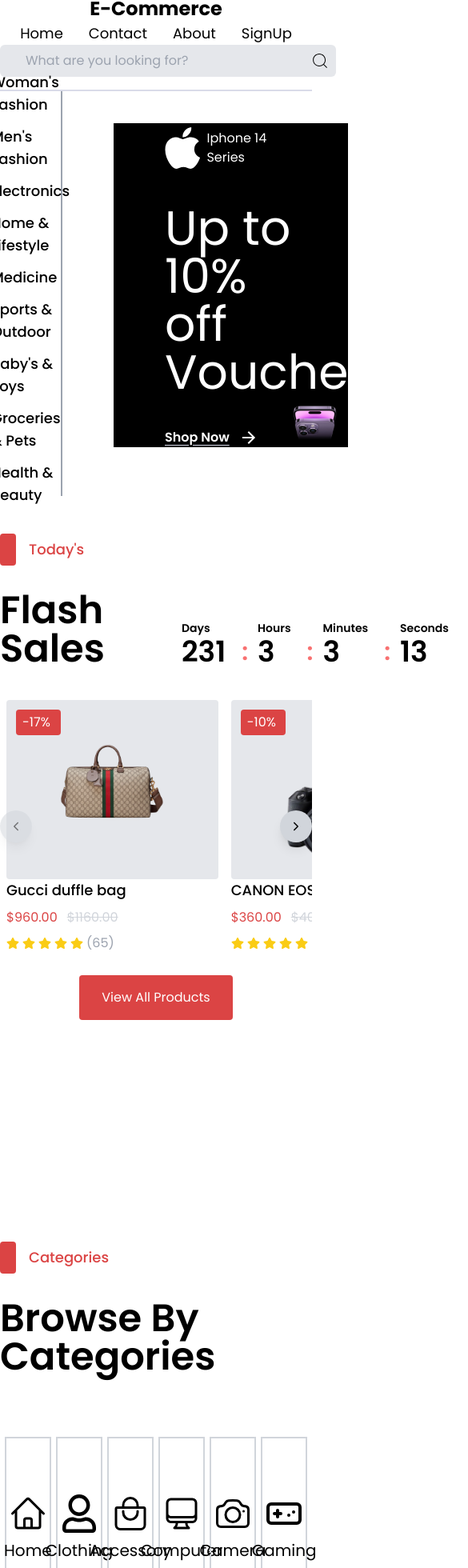
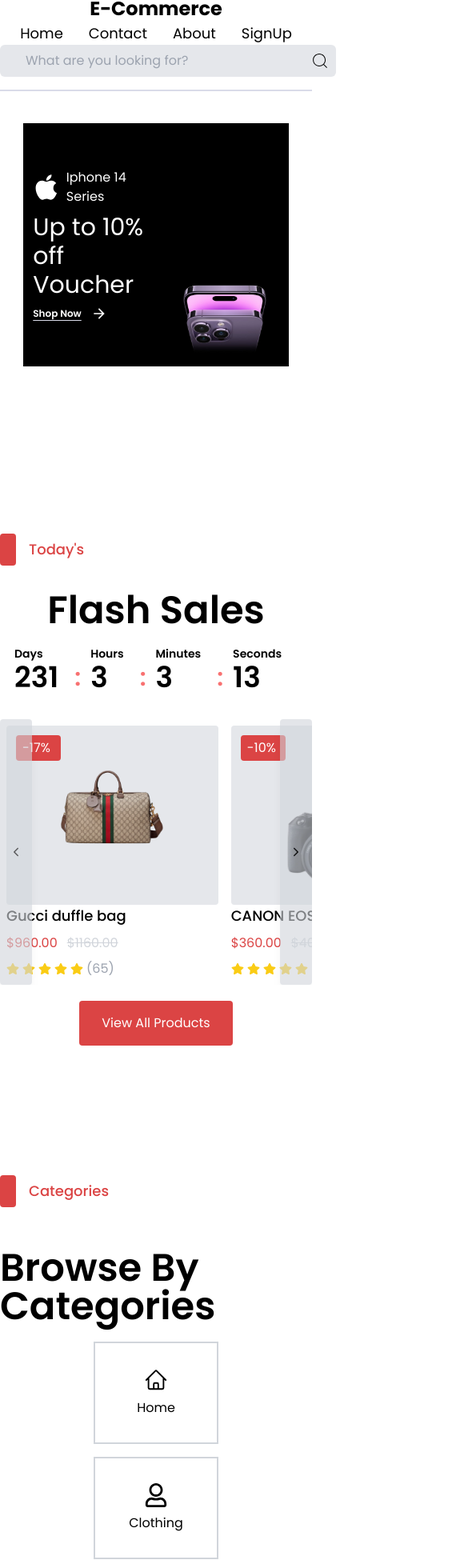
Before and after one commit to degu0/e-commerce, a React (Vite) app: page / in a window 390 px wide. Shown: the part 37-1997 px from the top of the page at 80% size, 585 px wide, since content can reach past the window. Built offline with nearby package versions, Linux system fonts and the light colour scheme; data requests are answered from the project's data file.

Commit message:
Responsiveness on the homepage

```diff
--- a/src/components/service/carrosel/Carrosel.tsx
+++ b/src/components/service/carrosel/Carrosel.tsx
@@ -75,14 +75,18 @@
             </div>
             <button
                 onClick={prevSlide}
-                className={`absolute top-1/2 left-0 transform -translate-y-1/2 bg-gray-300 p-3 rounded-full shadow-lg focus:outline-none hover:bg-gray-200 focus:bg-gray-300 transition-all duration-300 ${currentIndex === 0 ? 'opacity-50 cursor-not-allowed' : ''}`}
+                className={`absolute top-1/2 left-0 transform -translate-y-1/2 bg-gray-300 opacity-60 p-3 rounded
+                    h-full lg:opacity-100 lg:rounded-full lg:h-10 shadow-lg focus:outline-none hover:bg-gray-200
+                    focus:bg-gray-300 transition-all duration-300 ${currentIndex === 0 ? 'opacity-100 lg:opacity-50 cursor-not-allowed' : ''}`}
                 disabled={currentIndex === 0}
             >
                 <IoIosArrowBack />
             </button>
             <button
                 onClick={nextSlide}
-                className={`absolute top-1/2 right-0 transform -translate-y-1/2 bg-gray-300 p-3 rounded-full shadow-lg focus:outline-none hover:bg-gray-200 focus:bg-gray-300 transition-all duration-300 ${currentIndex >= Math.ceil(products.length / itemsPerPage) - 1 ? 'opacity-50 cursor-not-allowed' : ''}`}
+                className={`absolute top-1/2 right-0 transform -translate-y-1/2 bg-gray-300 opacity-60 p-3 rounded
+                    h-full lg:opacity-100 lg:rounded-full lg:h-10 shadow-lg focus:outline-none hover:bg-gray-200
+                    focus:bg-gray-300 transition-all duration-300 ${currentIndex >= Math.ceil(products.length / itemsPerPage) - 1 ? 'opacity-100 lg:opacity-50 cursor-not-allowed' : ''}`}
                 disabled={currentIndex >= Math.ceil(products.length / itemsPerPage) - 1}
             >
                 <IoIosArrowForward />
--- a/src/components/service/category_products/CategoryProducts.tsx
+++ b/src/components/service/category_products/CategoryProducts.tsx
@@ -30,12 +30,12 @@
     return (
         <div
             className="cursor-pointer border-2 border-gray-300 flex flex-col justify-center items-center
-        gap-2 w-[15%] h-[60%] hover:border-none hover:bg-red-custom hover:text-white hover:transition-colors hover:duration-500"
+        gap-2 w-2/5 h-32 md:h-full md:w-7/12 lg:h-5/5 lg:w-full 2xl:h-3/5  hover:border-none hover:bg-red-custom hover:text-white hover:transition-colors hover:duration-500"
             onClick={handleClick}
         >
             {/* Renderiza o ícone se ele existir no mapeamento */}
-            {IconComponent && <IconComponent className="text-5xl" />}
-            <h4 className="text-medium text-xl">{title}</h4>
+            {IconComponent && <IconComponent className="text-3xl lg:text-5xl" />}
+            <h4 className="text-medium text-base lg:text-xl">{title}</h4>
         </div>
     );
 }
--- a/src/components/service/show_products/showProducts.tsx
+++ b/src/components/service/show_products/showProducts.tsx
@@ -46,7 +46,7 @@
     return (
         <div className="p-4 flex flex-col items-center">
             <div
-                className="w-full grid grid-cols-4 gap-4"
+                className="w-full grid grid-cols-1 justify-items-center sm:grid-cols-2 lg:grid-cols-3 xl:grid-cols-4 gap-4"
             >
                 {products.slice(0, visibleProducts).map((product: Product) => (
                     <div key={product.id} className="flex-shrink-0 p-2">
--- a/src/pages/home/Home.tsx
+++ b/src/pages/home/Home.tsx
@@ -1,7 +1,7 @@
 import { TbTruckDelivery, TbHeadset } from "react-icons/tb";
 import { RiShieldCheckLine } from "react-icons/ri";
 import { IoMdArrowForward } from "react-icons/io";
-import { FaApple} from "react-icons/fa6";
+import { FaApple } from "react-icons/fa6";
 import { AdMusic } from "../../components/service/ad_music/AdMusic";
 import { ProductList } from "../../components/service/show_products/showProducts";
 import { CategoryProducts } from "../../components/service/category_products/CategoryProducts";
@@ -22,79 +22,91 @@
     return (
         <div className="max-w-7xl m-auto font-custom">
             <div className="flex gap-16 h-[60vh] container">
-                <div className="w-[20%] border-gray-400 border-r-2 flex flex-col  justify-center items-center">
+                <div className="w-[20%] border-gray-400 border-r-2 hidden lg:flex lg:flex-col lg:justify-start xl:justify-center lg:items-center 2xl:h-4/5">
                     <ul className="font-medium text-lg">
                         <li className="mb-3">
                             <a href="/" className="relative inline-block text-lg group">
                                 Woman's Fashion
-                                <span className="absolute bottom-0 left-0 w-0 h-0.5 bg-gray-line group-hover:w-full transition-all duration-500"></span>
+                                <span
+                                    className="absolute bottom-0 left-0 w-0 h-0.5 bg-gray-line group-hover:w-full transition-all duration-500"></span>
                             </a>
                         </li>
                         <li className="mb-3">
                             <a href="/" className="relative inline-block text-lg group">
                                 Men's Fashion
-                                <span className="absolute bottom-0 left-0 w-0 h-0.5 bg-gray-line group-hover:w-full transition-all duration-500"></span>
+                                <span
+                                    className="absolute bottom-0 left-0 w-0 h-0.5 bg-gray-line group-hover:w-full transition-all duration-500"></span>
                             </a>
                         </li>
                         <li className="mb-3">
                             <a href="/" className="relative inline-block text-lg group">
                                 Electronics
-                                <span className="absolute bottom-0 left-0 w-0 h-0.5 bg-gray-line group-hover:w-full transition-all duration-500"></span>
+                                <span
+                                    className="absolute bottom-0 left-0 w-0 h-0.5 bg-gray-line group-hover:w-full transition-all duration-500"></span>
                             </a>
                         </li>
                         <li className="mb-3">
                             <a href="/" className="relative inline-block text-lg group">
                                 Home & Lifestyle
-                                <span className="absolute bottom-0 left-0 w-0 h-0.5 bg-gray-line group-hover:w-full transition-all duration-500"></span>
+                                <span
+                                    className="absolute bottom-0 left-0 w-0 h-0.5 bg-gray-line group-hover:w-full transition-all duration-500"></span>
                             </a>
                         </li>
                         <li className="mb-3">
                             <a href="/" className="relative inline-block text-lg group">
                                 Medicine
-                                <span className="absolute bottom-0 left-0 w-0 h-0.5 bg-gray-line group-hover:w-full transition-all duration-500"></span>
+                                <span
+                                    className="absolute bottom-0 left-0 w-0 h-0.5 bg-gray-line group-hover:w-full transition-all duration-500"></span>
                             </a>
                         </li>
                         <li className="mb-3">
                             <a href="/" className="relative inline-block text-lg group">
                                 Sports & Outdoor
-                                <span className="absolute bottom-0 left-0 w-0 h-0.5 bg-gray-line group-hover:w-full transition-all duration-500"></span>
+                                <span
+                                    className="absolute bottom-0 left-0 w-0 h-0.5 bg-gray-line group-hover:w-full transition-all duration-500"></span>
                             </a>
                         </li>
                         <li className="mb-3">
                             <a href="/" className="relative inline-block text-lg group">
                                 Baby's & Toys
-                                <span className="absolute bottom-0 left-0 w-0 h-0.5 bg-gray-line group-hover:w-full transition-all duration-500"></span>
+                                <span
+                                    className="absolute bottom-0 left-0 w-0 h-0.5 bg-gray-line group-hover:w-full transition-all duration-500"></span>
                             </a>
                         </li>
                         <li className="mb-3">
                             <a href="/" className="relative inline-block text-lg group">
                                 Groceries & Pets
-                                <span className="absolute bottom-0 left-0 w-0 h-0.5 bg-gray-line group-hover:w-full transition-all duration-500"></span>
+                                <span
+                                    className="absolute bottom-0 left-0 w-0 h-0.5 bg-gray-line group-hover:w-full transition-all duration-500"></span>
                             </a>
                         </li>
                         <li className="mb-3">
                             <a href="/" className="relative inline-block text-lg group">
                                 Health & Beauty
-                                <span className="absolute bottom-0 left-0 w-0 h-0.5 bg-gray-line group-hover:w-full transition-all duration-500"></span>
+                                <span
+                                    className="absolute bottom-0 left-0 w-0 h-0.5 bg-gray-line group-hover:w-full transition-all duration-500"></span>
                             </a>
                         </li>
                     </ul>
                 </div>
-                <div className="bg-black flex w-[75%] h-[80%] m-auto my-10 cursor-pointer">
-                    <div className="h-full w-1/2 flex flex-col gap-10 justify-center items-start ml-16">
+                <div
+                    className="bg-black flex w-[85%] h-[60%] md:w-[75%] md:h-[70%] lg:w-[70%] lg:h-[80%] 2xl:h-[60%] m-auto my-10 cursor-pointer">
+                    <div className="h-full w-1/2 flex flex-col gap-2 md:gap-5 justify-center items-start ml-3 md:ml-10 lg:ml-16">
                         <div className="flex items-center gap-2">
-                            <FaApple className="text-white text-6xl" />
+                            <FaApple className="text-white text-4xl md:text-5xl lg:text-6xl" />
                             <p className="text-white">Iphone 14 Series</p>
                         </div>
                         <div>
-                            <h1 className="text-white text-6xl">
+                            <h1 className="text-white text-3xl md:text-4xl lg:text-5xl">
                                 Up to 10% <br />
                                 off Voucher
                             </h1>
                         </div>
                         <div className="flex items-center gap-3">
-                            <p className="text-white font-semibold underline underline-offset-4 decoration-gray-line">Shop Now</p>
-                            <IoMdArrowForward className="text-white text-2xl" />
+                            <p
+                                className="text-white font-semibold text-xs lg:text-base underline underline-offset-4 decoration-gray-line">
+                                Shop Now</p>
+                            <IoMdArrowForward className="text-white text-xl" />
                         </div>
                     </div>
                     <div className="flex items-end w-1/2 h-full">
@@ -102,9 +114,11 @@
                     </div>
                 </div>
             </div>
+
             <div className="flex flex-col items-center w-full h-[90vh] mt-[12%]">
                 <TitleCategory name={"Today's"} />
-                <div className="flex items-end gap-x-24 w-full mb-8">
+                <div
+                    className="flex flex-col items-center gap-5 md:flex-row md:justify-between xl:justify-start xl:gap-20 w-full mb-8">
                     <h2 className="text-5xl font-semibold">Flash Sales</h2>
                     <Timer />
                 </div>
@@ -115,14 +129,16 @@
                     <Button label="View All Products" />
                 </div>
             </div>
-            <div className="flex flex-col justify-center items-center w-full h-[90vh] my-[5%]">
+
+            <div className="flex flex-col justify-center items-center gap-5 w-full h-[60vh] my-[5%]">
                 <TitleCategory name="Categories" />
                 <div className="flex justify-between gap-40 w-full">
                     <div>
                         <h2 className="text-5xl font-semibold">Browse By Categories</h2>
                     </div>
                 </div>
-                <div className="flex justify-evenly items-center w-full h-1/2 ">
+                <div
+                    className="grid grid-cols-1 justify-items-center sm:grid-cols-2 md:grid-cols-3 md:items-center lg:grid-cols-6 w-full h-1/2 gap-4">
                     <CategoryProducts title="Home" />
                     <CategoryProducts title="Clothing" />
                     <CategoryProducts title="Accessory" />
@@ -130,20 +146,26 @@
                     <CategoryProducts title="Camera" />
                     <CategoryProducts title="Gaming" />
                 </div>
+
             </div>
+
             <div className="flex flex-col justify-center items-center w-full h-[90vh] my-[5%]">
                 <TitleCategory name="This Mouth" />
-                <div className="flex justify-between items-end w-full mb-8">
-                    <h2 className="text-5xl font-semibold">Best Selling Products</h2>
+                <div className="flex flex-col items-center md:flex-row md:justify-between md:items-end gap-5 w-full mb-8">
+                    <h2 className="text-4xl lg:text-5xl font-semibold">Best Selling Products</h2>
                     <Button label="View All" />
                 </div>
                 <div className="w-full">
                     <Carrosel />
                 </div>
             </div>
+
+
             <div className="flex justify-center items-center w-full h-[90vh] my-[5%]">
                 <AdMusic />
             </div>
+
+
             <div className="flex flex-col justify-center items-center w-full my-[5%]">
                 <TitleCategory name="Our Products" />
                 <div className="flex justify-between w-full mb-8">
@@ -151,16 +173,18 @@
                 </div>
                 <ProductList />
             </div>
-            <div className="flex flex-col justify-center items-center w-full h-screen">
+
+
+            <div className="flex flex-col justify-center items-center w-full h-[90vh]">
                 <TitleCategory name="Featured" />
                 <div className="w-full">
                     <h2 className="text-5xl font-semibold text-start">New Arrival</h2>
                 </div>
-                <div className="flex gap-3 h-full w-full my-10">
+                <div className="flex flex-col lg:flex-row gap-3 h-full w-full my-10">
                     <div className="relative flex gap-3 h-full w-full cursor-pointer">
                         <div className="bg-black w-full h-full flex relative">
-                            <div className="absolute inset-0 flex justify-center items-center z-10">
-                                <img src={PS5} className="w-[85%] object-cover" />
+                            <div className="absolute inset-0 flex justify-center items-end md:items-center lg:items-end z-10">
+                                <img src={PS5} className="w-6/12 md:w-[27%] lg:w-7/12 2xl:w-full object-cover" />
                             </div>
                             <div className="relative flex flex-col gap-3 justify-end m-10 z-20">
                                 <h2 className="text-white font-semibold text-3xl">PlayStation 5</h2>
@@ -168,7 +192,8 @@
                                     Black and White version of the PS5 <br />
                                     coming out on sale.
                                 </p>
-                                <p className="text-white font-semibold underline underline-offset-4 decoration-gray-line">Shop Now</p>
+                                <p className="text-white font-semibold underline underline-offset-4 decoration-gray-line">Shop Now
+                                </p>
                             </div>
                         </div>
                     </div>
@@ -183,37 +208,42 @@
                                     Featured woman collections that <br />
                                     give you another vibe.
                                 </p>
-                                <p className="text-white font-semibold underline underline-offset-4 decoration-gray-line">Shop Now</p>
+                                <p className="text-white font-semibold underline underline-offset-4 decoration-gray-line">Shop Now
+                                </p>
                             </div>
                         </div>
                         <div className="bg-black h-full w-full flex relative">
                             <div className="absolute inset-0 flex justify-center items-center z-10">
-                                <img src={Speakers} className="object-cover drop-shadow-2xl" />
+                                <img src={Speakers} className="object-cover drop-shadow-2xl h-full 2xl:h-auto" />
                             </div>
                             <div className="flex flex-col gap-3 justify-end m-5 z-20">
                                 <h2 className="text-white font-semibold text-3xl">Speakers</h2>
                                 <p className="text-white font-light">
                                     Amazon wireless speakers
                                 </p>
-                                <p className="text-white font-semibold underline underline-offset-4 decoration-gray-line">Shop Now</p>
+                                <p className="text-white font-semibold underline underline-offset-4 decoration-gray-line">Shop Now
+                                </p>
                             </div>
                         </div>
                         <div className=" bg-black h-full w-full flex relative">
                             <div className="absolute inset-0 flex justify-center items-center z-10">
-                                <img src={Perfume} className=" object-cover" />
+                                <img src={Perfume} className=" object-cover h-full 2xl:h-auto" />
                             </div>
                             <div className="flex flex-col gap-3 justify-end m-5 z-20">
                                 <h2 className="text-white font-semibold text-3xl">Perfume</h2>
                                 <p className="text-white font-light">
                                     GUCCI INTENSE OUD EDP
                                 </p>
-                                <p className="text-white font-semibold underline underline-offset-4 decoration-gray-line">Shop Now</p>
+                                <p className="text-white font-semibold underline underline-offset-4 decoration-gray-line">Shop Now
+                                </p>
                             </div>
                         </div>
                     </div>
                 </div>
             </div>
-            <div className="h-[90vh] flex items-center justify-around">
+
+
+            <div className="h-[90vh] flex flex-col lg:flex-row items-center justify-around">
                 <div className="flex flex-col items-center justify-center">
                     <div className="bg-gray-400 rounded-full w-20 h-20 flex items-center justify-center">
                         <div className="bg-black rounded-full w-16 h-16 flex items-center justify-center">
```
Also changed, not shown: src/components/service/ad_music/AdMusic.tsx (+7 -7 lines).
